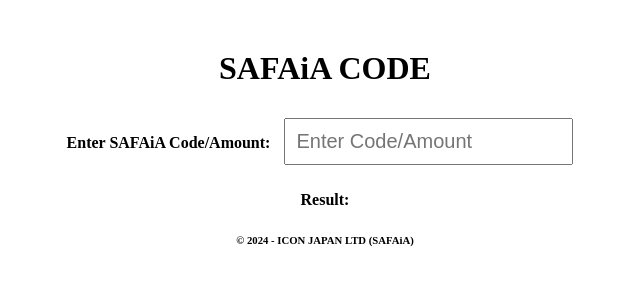
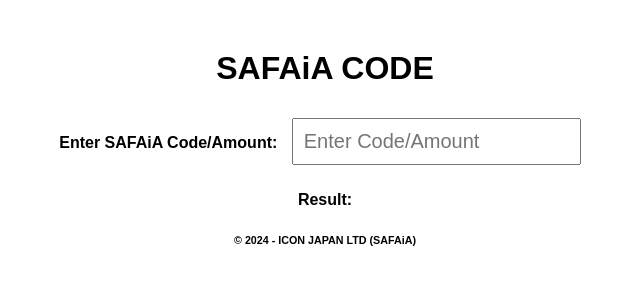
Before and after one commit to dahlansajith/SAFAiA-CODE, a plain HTML site: page index.html in a window 1280 px wide. Shown: the whole page, without its empty margins (315-955 px from the left). Drawn offline with Linux system fonts and the light colour scheme.

Commit message:
Add files via upload

```diff
--- a/index.html
+++ b/index.html
@@ -6,7 +6,7 @@
     <title>SAFAiA CODE</title>
     <style>
         body {
-            font-family: GemFont One;
+            font-family: Arial, sans-serif;
             text-align: center;
             margin-top: 50px;
         }
```
